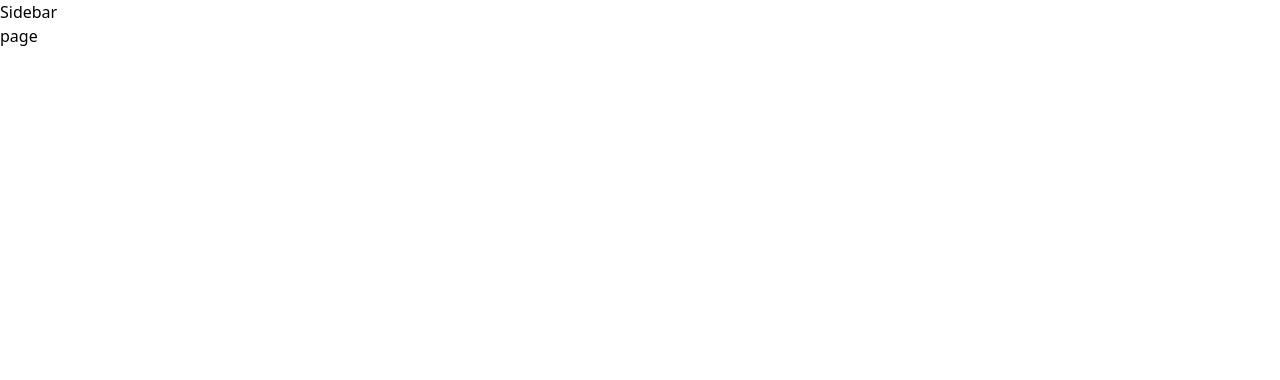
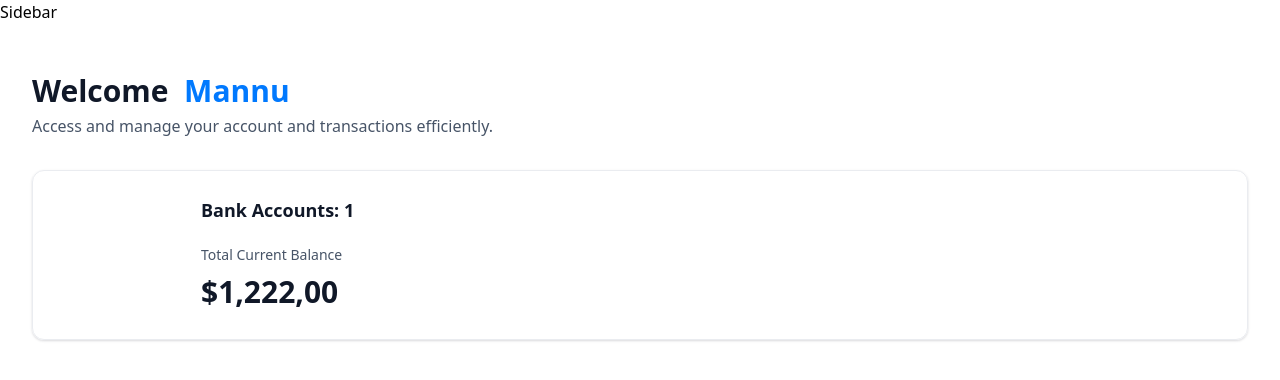
Before and after one commit to XenosWarlocks/TrustLink, a Next.js app: page / in a window 1280 px wide. Shown: the top 380 px of the page. Built offline with nearby package versions, Linux system fonts and the light colour scheme.

Commit message:
Add files via upload

```diff
--- /dev/null
+++ b/app/(auth)/layout.tsx
@@ -0,0 +1,13 @@
+
+
+export default function RootLayout({
+  children,
+}: Readonly<{
+  children: React.ReactNode;
+}>) {
+  return (
+    <main>
+        {children}
+    </main>
+  );
+}
--- /dev/null
+++ b/app/(auth)/sign-in/page.tsx
@@ -0,0 +1,9 @@
+import React from 'react';
+
+const SignInPage = () => {
+  return (
+    <div>page</div>
+  )
+}
+
+export default SignInPage;
--- /dev/null
+++ b/app/(auth)/sign-up/page.tsx
@@ -0,0 +1,9 @@
+import React from 'react';
+
+const SignUpPage = () => {
+  return (
+    <div>page</div>
+  )
+}
+
+export default SignUpPage;
--- a/app/(root)/page.tsx
+++ b/app/(root)/page.tsx
@@ -1,8 +1,30 @@
+import HeaderBox from '@/components/header-box';
+import TotalBalanceBox from '@/components/total-balance-box';
 import React from 'react';
 
-const Home = () => {
+const Home = async () => {
+    // const loggedIn = await getLoggedInUser();
+    // const account = await getAccount({ appwriteItemId })
+    const loggedIn = { firstName: ' Mannu' };
+    // const account =
   return (
-    <div>page</div>
+    <section className="home">
+        <div className="home-content">
+            <header className="home-header">
+                <HeaderBox
+                    type="greeting"
+                    title="Welcome"
+                    user={loggedIn?.firstName || 'Guest'}
+                    subtext="Access and manage your account and transactions efficiently."
+                />
+                <TotalBalanceBox
+                    accounts={[]}
+                    totalBanks={1}
+                    totalCurrentBalance={1222}
+                />
+            </header>
+        </div>
+    </section>
   )
 }
 
```
